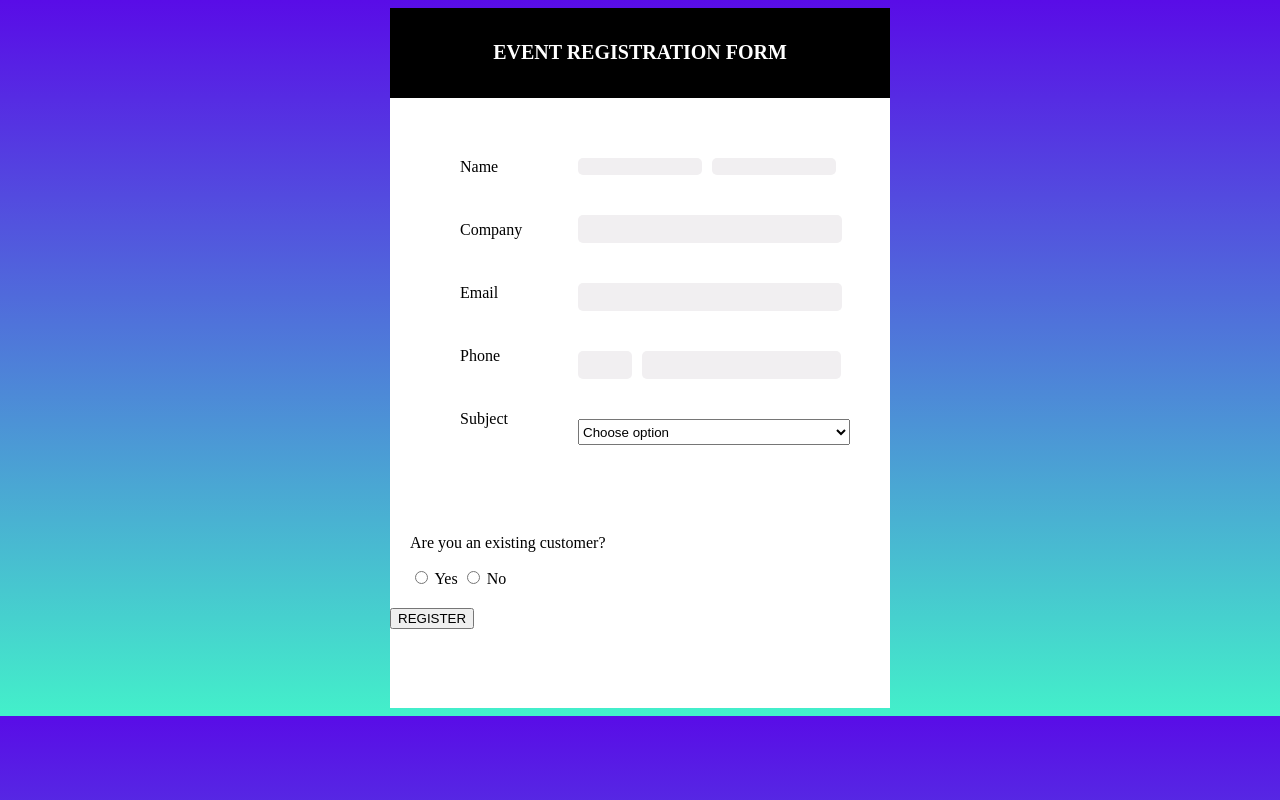
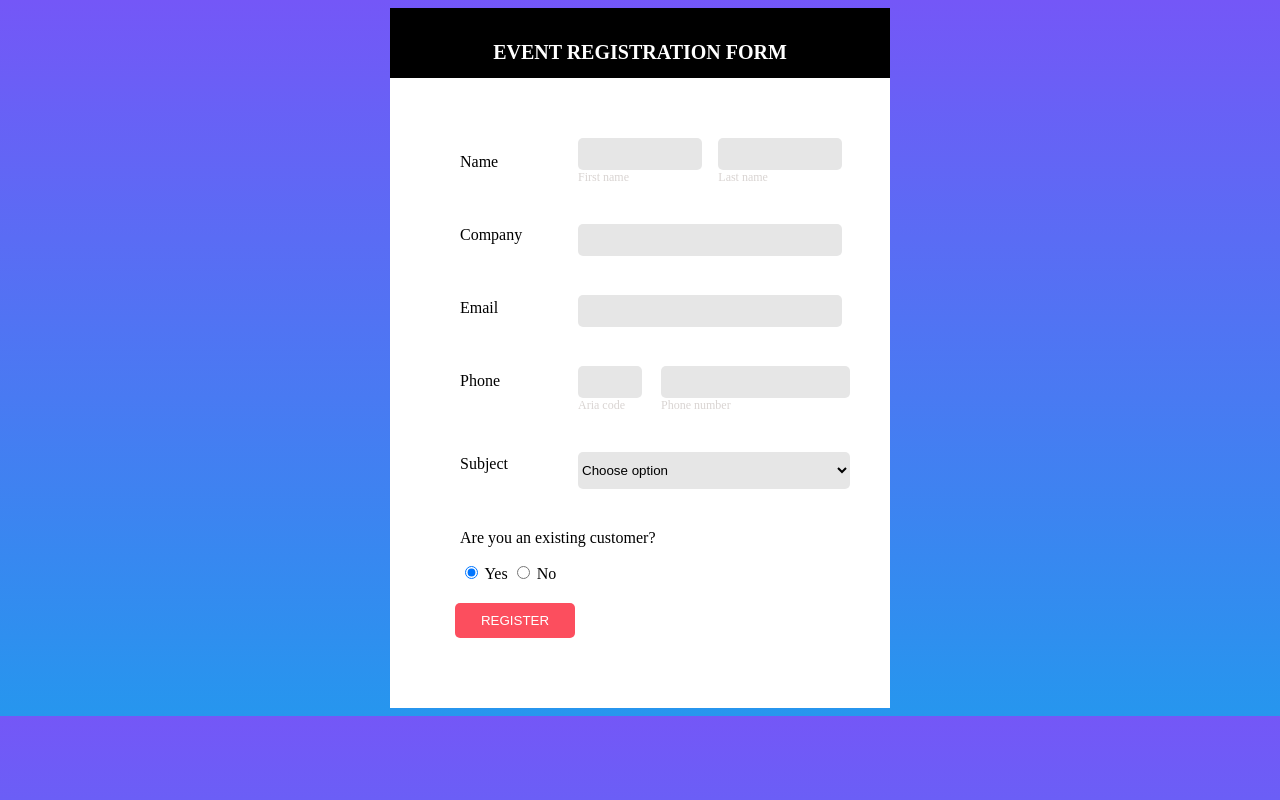
Before and after one commit to AndryRaza/TP-Simplon, a plain HTML site: page Formulaire/form.html in a window 1280 px wide. Drawn offline with Linux system fonts and the light colour scheme.

Commit message:
Add files via upload

```diff
--- a/Formulaire/form.css
+++ b/Formulaire/form.css
@@ -1,9 +1,6 @@
 body{
-    background: linear-gradient(rgb(89, 12, 231),rgb(67, 240, 202));
+    background: linear-gradient(rgb(116, 87, 247),	rgb(38, 150, 238));
     background-size:cover;
-}
-#voir{
-
 }
 
 #container{
@@ -22,7 +19,7 @@ body{
     font-size:10px;
     color:white;
     background-color:black;
-    height:50px;
+    height:30px;
     text-align: center;
 }
 
@@ -36,7 +33,7 @@ body{
     height:300px;
     width: 100px;
     margin-left:30px;
-    margin-top:20px;
+    margin-top:35px;
 
 
     display:flex;
@@ -44,7 +41,7 @@ body{
 }
 
 #label span{
-    margin-bottom: 45px;
+    margin-bottom: 55px;
 }
 
 #champ{
@@ -57,40 +54,72 @@ body{
 #champ span{
     display: flex;
     flex-flow:row;
-    margin-bottom: 40px;
+    margin-bottom: 39px;
+}
+
+label{
+    font-size:12px;
+    color: rgb(217, 212, 210);
+}
+
+#aria_code_label{
+    font-size:10px;
+    color:  rgb(230, 230, 230)
 }
 
 #first_name {
     width:120px;
+    height:30px;
     margin-right:10px;
 }
 #last_name {
     width:120px;
+    height:30px;
 }
 
 #company, #email{
     width: 260px;
-    height:26px;
+    height:30px;
 }
 
 #aria_code{
-    width:50px;
+    width:60px;
     margin-right:10px;
-    height:26px;
+    height:30px;
 }
 
 #phone{
-    width: 195px;
-    height:26px;
+    width: 185px;
+    height:30px;
 }
-
+#label > span:nth-child(5){
+    margin-top:10px;
+}
 #option{
     width:272px;
-    height:26px;
+    height:37px;
+    background-color: rgb(230, 230, 230);
+    border:none;
+    border-radius: 5px;
 }
 
 input{
     border: 0px;
     border-radius: 5px;
-    background-color: rgb(241, 239, 241);
+    background-color: 	rgb(230, 230, 230);
 }
+
+#question{
+    margin-top:0px;
+    margin-left: 50px;
+}
+
+#register{
+    background-color:rgb(252, 78, 94);
+    border:none;
+    color:white;
+    height:35px;
+    width:120px;
+    border-radius: 5px;
+    margin-left:-25px;
+}
--- a/Formulaire/form.html
+++ b/Formulaire/form.html
@@ -27,8 +27,9 @@
             <div id="champ">
 
                 <span>
-                    <input type="text" name="first_name" id="first_name">
-                    <input type="text" name="last_name" id="last_name">
+                    <label><input type="text" name="first_name" id="first_name" >First name</label>
+
+                    <label><input type="text" name="last_name" id="last_name">Last name </label>
                 </span>
 
                 <span>
@@ -40,13 +41,13 @@
                 </span>
 
                 <span>
-                    <input type="phone" name="aria_code" id="aria_code">
-                    <input type="phone" name="phone" id="phone">
+                   <label> <input type="phone" name="aria_code" id="aria_code"> Aria code </label>
+                   <label> <input type="phone" name="phone" id="phone">Phone number </label>
                 </span>
 
                 <span>
                     <select name="option" id="option">
-                        <option>Choose option</option>
+                        <option> <p>Choose option</p></option>
                     </select>
                 </span>
             </div>
@@ -55,11 +56,11 @@
         </div>
         <div id="question">
             <p>Are you an existing customer?</p>
-            <input type="radio"> Yes
+            <input type="radio" checked="true"> Yes
             <input type="radio"> No
+        <div>
+        <button type="button" id="register">REGISTER</button></div>
         </div>
-        <button type="button">REGISTER</button>
-
     </div>
 
 
```
